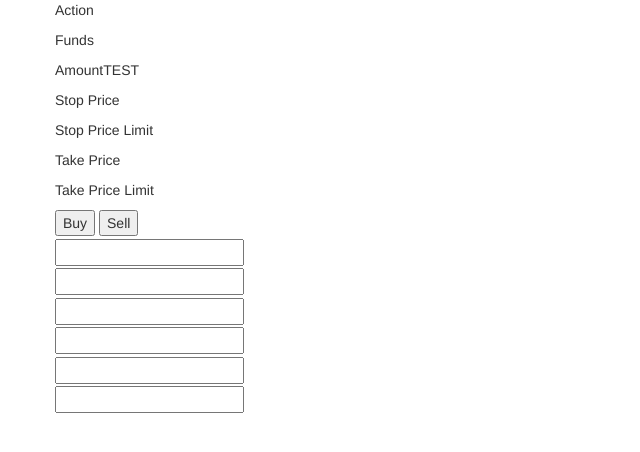
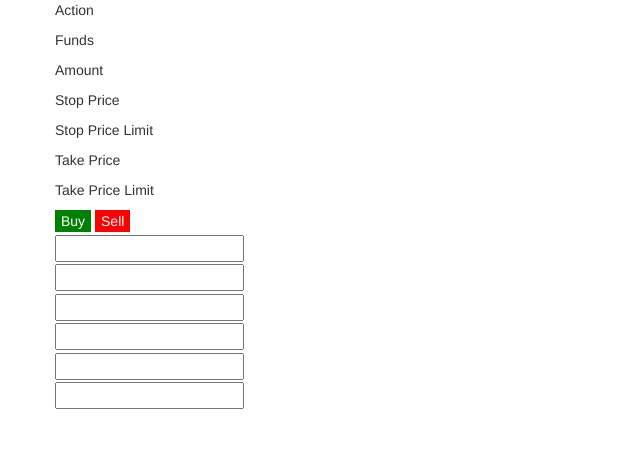
Before and after one commit to RH738/PoloniexTradingApp, an Electron app: page trading.html in a window 800 px wide. Shown: the whole page, without its empty margins (0-640 px from the left). Drawn offline with nearby package versions, Linux system fonts and the light colour scheme.

Commit message:
adding button colors

```diff
--- a/trading.html
+++ b/trading.html
@@ -15,6 +15,18 @@
 	margin-top: 2.5px;
 }
 
+#buy {
+	background-color: green;
+	color: white;
+	border: none;
+}
+
+#sell {
+	background-color: red;
+	color: white;
+	border: none;
+}
+
 </style>
 
 <body>
@@ -25,7 +37,7 @@
 			<div class="col-md-2 col-md-offset-4 left">
 				<p>Action</p>
 				<p>Funds</p>
-				<p>AmountTEST</p>
+				<p>Amount</p>
 				<p>Stop Price</p>
 				<p>Stop Price Limit</p>
 				<p>Take Price</p>
@@ -33,8 +45,8 @@
 			</div>
 
 			<div class="col-md-2 right">
-				<button type="button" name="buy">Buy</button>
-				<button type="button" name="sell">Sell</button>
+				<button type="button" name="buy" id="buy">Buy</button>
+				<button type="button" name="sell" id="sell">Sell</button>
 				<input type="text" name="funds">
 				<input type="text" name="amount">
 				<input type="text" name="stopprice">
```
